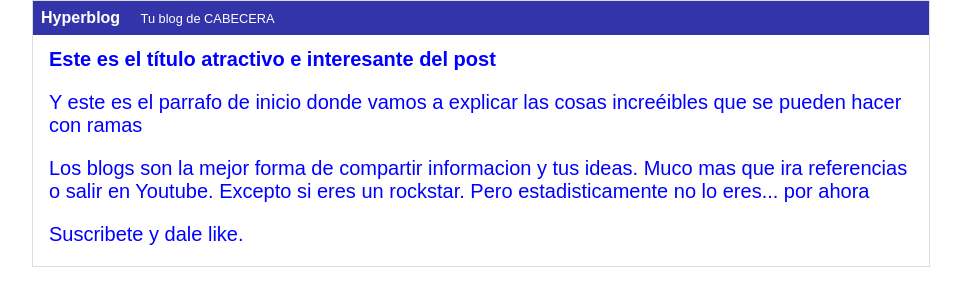
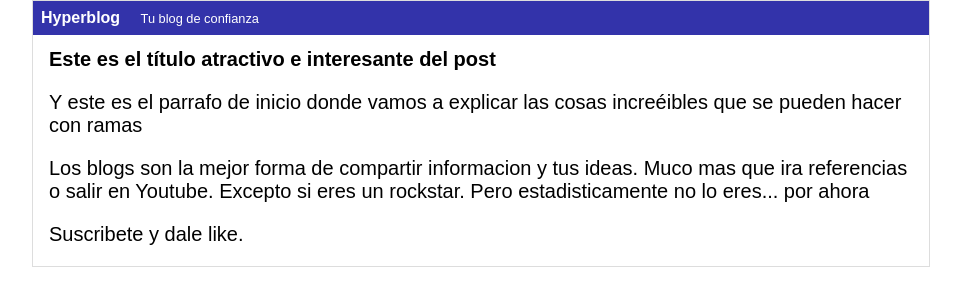
Before and after one commit to UlisesArgueta009/hyperblog, a plain HTML site: page index.html in a window 1280 px wide. Shown: the whole page, without its empty margins (159-1120 px from the left). Drawn offline with Linux system fonts and the light colour scheme.

Commit message:
modificacion de cabecera y color mas decente para el parrafo contenido

```diff
--- a/index.html
+++ b/index.html
@@ -12,7 +12,7 @@
 
         <div id="cabecera"> Hyperblog
           <span id="tagline">
-              Tu blog de CABECERA
+              Tu blog de confianza
           </span>
         </div>
         <div id="post">
--- a/style.css
+++ b/style.css
@@ -1,6 +1,6 @@
 body
 {
-    color:blue;
+    color:rgb(0, 0, 0);
     text-align:center;
     font-family:Arial, Helvetica, sans-serif;
     font-size:16px;
```
